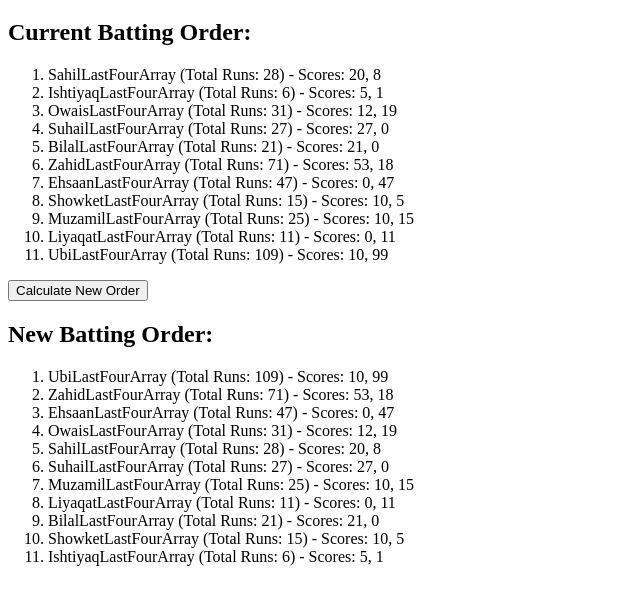
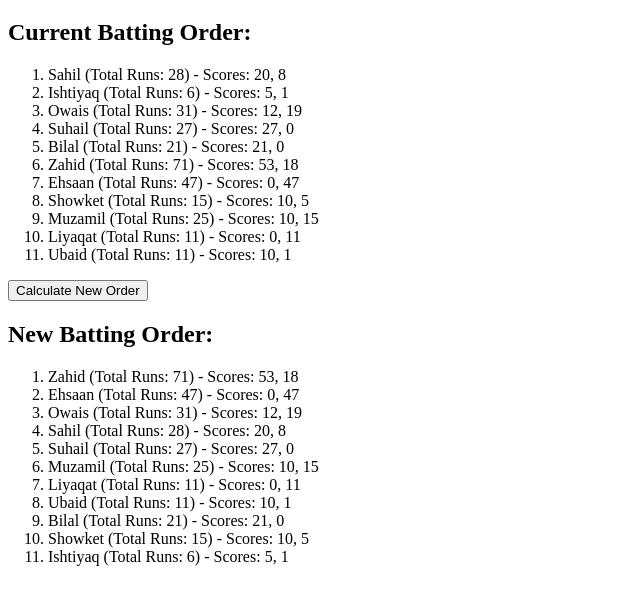
Before and after one commit to bilalparray/teamawesomesozeith, a plain HTML site: page batting.html in a window 1280 px wide. Both pictures are taken after a click on the button "Calculate New Order". Shown: the part 61-666 px from the top of the page, without its empty margins (0-640 px from the left). Drawn offline with Linux system fonts and the light colour scheme.

Commit message:
naming conventions

```diff
--- a/batting.html
+++ b/batting.html
@@ -15,74 +15,75 @@
     <ol id="newOrderList"></ol>
 
     <script>
-      const batsmanScores = {
-        BilalLastFourArray: [21, 0],
-        OwaisLastFourArray: [12, 19],
-        SahilLastFourArray: [20, 8],
-        EhsaanLastFourArray: [0, 47],
-        ZahidLastFourArray: [53, 18],
-        SuhailLastFourArray: [27, 0],
-        IshtiyaqLastFourArray: [5, 1],
-        UbiLastFourArray: [10, 99],
-        MuzamilLastFourArray: [10, 15],
-        LiyaqatLastFourArray: [0, 11],
-        ShowketLastFourArray: [10, 5],
+      const playerScores = {
+        Bilal: [21, 0],
+        Owais: [12, 19],
+        Sahil: [20, 8],
+        Ehsaan: [0, 47],
+        Zahid: [53, 18],
+        Suhail: [27, 0],
+        Ishtiyaq: [5, 1],
+        Ubaid: [10, 1],
+        Muzamil: [10, 15],
+        Liyaqat: [0, 11],
+        Showket: [10, 5],
       };
 
-      const currentOrder = [
-        "SahilLastFourArray",
-        "IshtiyaqLastFourArray",
-        "OwaisLastFourArray",
-        "SuhailLastFourArray",
-        "BilalLastFourArray",
-        "ZahidLastFourArray",
-        "EhsaanLastFourArray",
-        "ShowketLastFourArray",
-        "MuzamilLastFourArray",
-        "LiyaqatLastFourArray",
-        "UbiLastFourArray",
+      const currentBattingOrder = [
+        "Sahil",
+        "Ishtiyaq",
+        "Owais",
+        "Suhail",
+        "Bilal",
+        "Zahid",
+        "Ehsaan",
+        "Showket",
+        "Muzamil",
+        "Liyaqat",
+        "Ubaid",
       ];
 
-      function calculateNewBattingOrder(batsmanScores, currentOrder) {
-        // Step 1: Calculate Total Scores
+      function calculateNewBattingOrder(playerScores, currentOrder) {
+        // Calculate total scores
         let totalScores = {};
-        for (let player in batsmanScores) {
-          totalScores[player] = batsmanScores[player].reduce(
-            (a, b) => a + b,
-            0
-          );
+        for (let player in playerScores) {
+          totalScores[player] = playerScores[player].reduce((a, b) => a + b, 0);
         }
 
-        // Step 2: Extract Last 3 Players from the Current Order and Sort Them
-        let lastThree = currentOrder.slice(8, 11);
-        let lastThreeFrom11Sorted = lastThree.sort(
+        // Extract last 3 players from the current order and sort them
+        let lastThreeFromCurrentOrder = currentOrder
+          .slice(8, 11)
+          .sort((a, b) => totalScores[b] - totalScores[a]);
+
+        // Sort the first 8 players by their total scores
+        let firstEight = currentOrder
+          .slice(0, 8)
+          .sort((a, b) => totalScores[b] - totalScores[a]);
+
+        // Split the sorted first 8 players into the top 5 and the next 3
+        let topFive = firstEight.slice(0, 5);
+        let nextThree = firstEight.slice(5, 8);
+
+        // Concatenate the sorted last 3 from the current order with the top 5
+        let newFirstEight = topFive.concat(lastThreeFromCurrentOrder);
+
+        // Sort the new first 8 players again
+        let newFirstEightSorted = newFirstEight.sort(
           (a, b) => totalScores[b] - totalScores[a]
         );
 
-        // Step 3: Create the first 8 positions including the last three players
-        let firstEight = currentOrder.slice(0, 8);
-
-        let firstEightSorted = firstEight.sort(
-          (a, b) => totalScores[b] - totalScores[a]
-        );
-        let lastThreeFromSortedEight = firstEightSorted
-          .slice(5, 8)
-          .sort((a, b) => totalScores[b] - totalScores[a]);
-
-        let firstFive = firstEightSorted.slice(0, 5);
-
-        let newFirstEightSorted = firstFive
-          .concat(lastThreeFrom11Sorted)
-          .sort((a, b) => totalScores[b] - totalScores[a]);
-
-        let newOrder = newFirstEightSorted.concat(lastThreeFromSortedEight);
+        // Concatenate the sorted remaining 3 players with the new first 8
+        let newOrder = newFirstEightSorted.concat(nextThree);
 
         return newOrder;
       }
 
       function calculateNewOrder() {
-        let newOrder = calculateNewBattingOrder(batsmanScores, currentOrder);
-        displayOrder(currentOrder, "currentOrderList");
+        let newOrder = calculateNewBattingOrder(
+          playerScores,
+          currentBattingOrder
+        );
+        displayOrder(currentBattingOrder, "currentOrderList");
         displayOrder(newOrder, "newOrderList");
       }
 
@@ -90,9 +91,9 @@
         let orderList = document.getElementById(elementId);
         orderList.innerHTML = "";
         order.forEach((player) => {
-          let totalRuns = batsmanScores[player].reduce((a, b) => a + b, 0);
+          let totalRuns = playerScores[player].reduce((a, b) => a + b, 0);
           let li = document.createElement("li");
-          li.textContent = `${player} (Total Runs: ${totalRuns}) - Scores: ${batsmanScores[
+          li.textContent = `${player} (Total Runs: ${totalRuns}) - Scores: ${playerScores[
             player
           ].join(", ")}`;
           orderList.appendChild(li);
@@ -101,7 +102,7 @@
 
       // Display the initial current order on page load
       document.addEventListener("DOMContentLoaded", () => {
-        displayOrder(currentOrder, "currentOrderList");
+        displayOrder(currentBattingOrder, "currentOrderList");
       });
     </script>
   </body>
```
